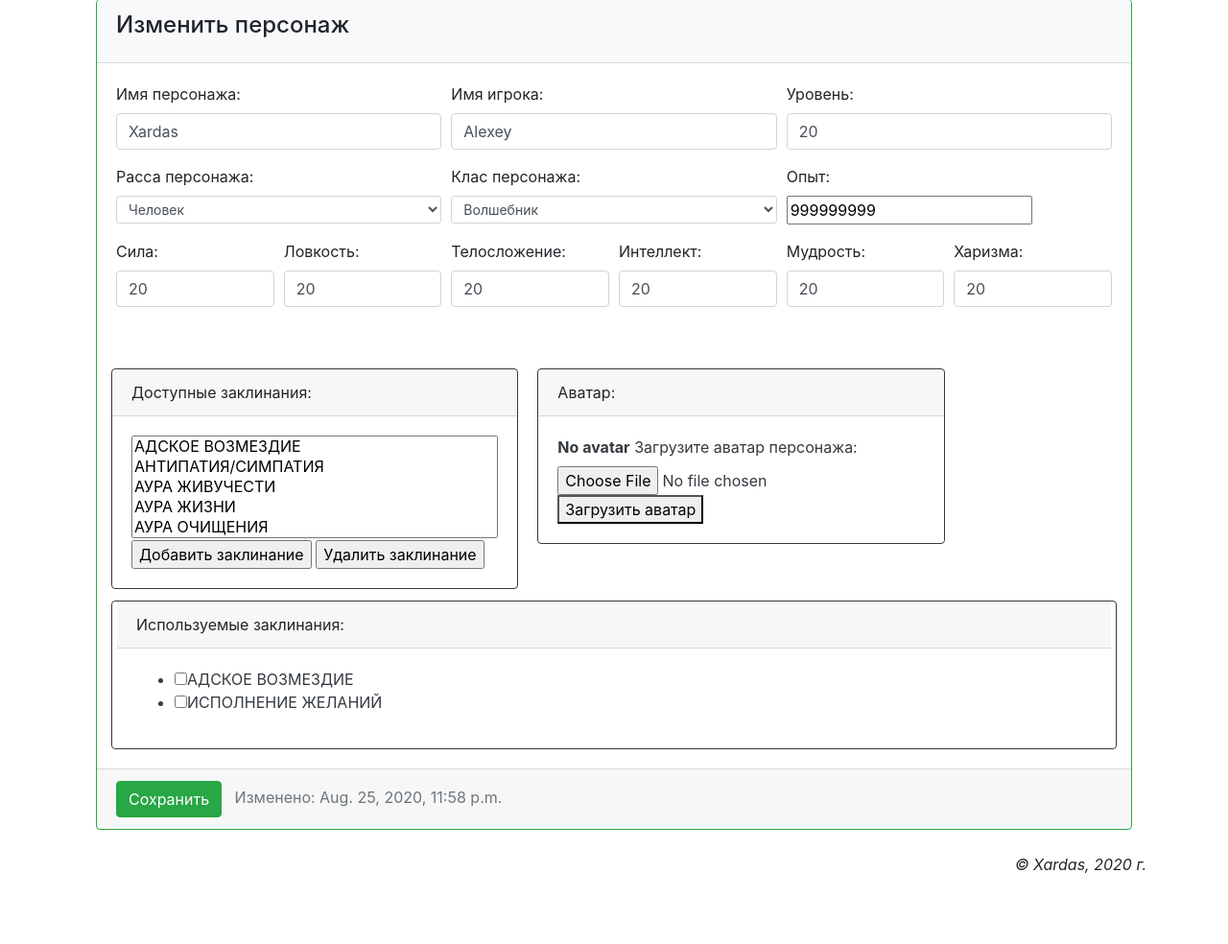
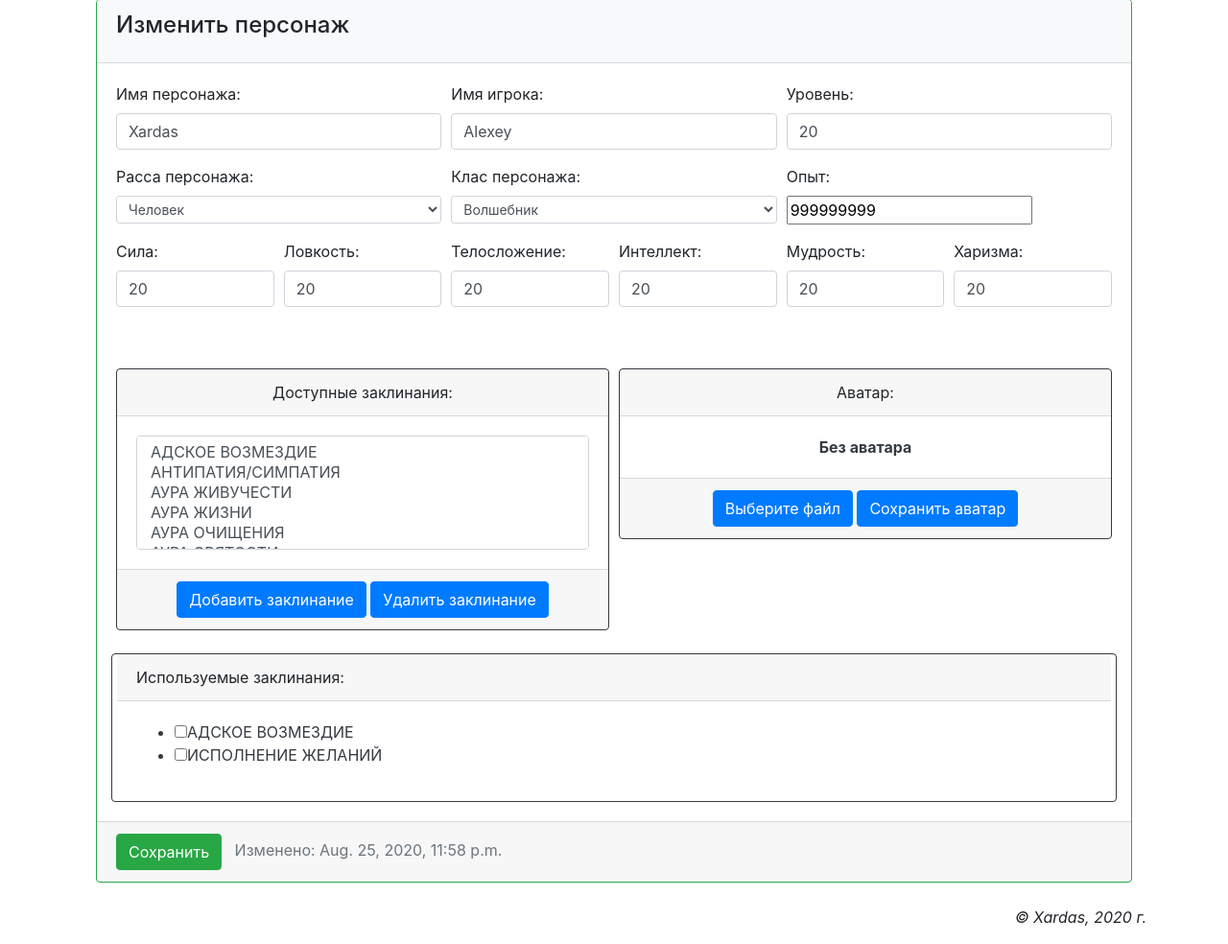
Before and after one commit to r2d2-lex/dnd5e, a Django app: a page that uses ksardas/main/templates/layout/basic.html in a window 1280 px wide; the page is wider, and only the part inside the window is pictured. Shown: the part 252-1236 px from the top of that part at 96% size. Before the commit the page ends 1162 px from the top of that part, so only its background shows below. Run offline with Django 3.2, Linux system fonts and the light colour scheme; a user stored in the database is signed in; data comes from the database, SQL or seed files in the repository; both versions use the stored data as it was after the commit; parts of the project's set-up code (start-up, migrations or seed data) failed here and were passed over; some libraries are stand-ins or nearby versions.

Commit message:
дизайн редактора персонажей

```diff
--- /dev/null
+++ b/ksardas/main/static/main/edit_char.css
@@ -0,0 +1,20 @@
+.btn-file {
+    position: relative;
+    overflow: hidden;
+}
+
+.btn-file input[type=file] {
+    position: absolute;
+    top: 0;
+    right: 0;
+    min-width: 100%;
+    min-height: 100%;
+    font-size: 100px;
+    text-align: right;
+    filter: alpha(opacity=0);
+    opacity: 0;
+    outline: none;
+    background: white;
+    cursor: inherit;
+    display: block;
+}
--- a/ksardas/main/templates/layout/basic.html
+++ b/ksardas/main/templates/layout/basic.html
@@ -16,6 +16,7 @@
         <!-- Bootstrap CSS -->
         <link rel="stylesheet" href="https://stackpath.bootstrapcdn.com/bootstrap/4.4.1/css/bootstrap.min.css" integrity="sha384-Vkoo8x4CGsO3+Hhxv8T/Q5PaXtkKtu6ug5TOeNV6gBiFeWPGFN9MuhOf23Q9Ifjh" crossorigin="anonymous">
         <link rel="stylesheet" type="text/css" href="{% static 'main/style.css' %}">
+        {% block style %}{% endblock %}
     </head>
 
     <body class="container-fluid">
--- a/ksardas/main/templates/main/edit_character.html
+++ b/ksardas/main/templates/main/edit_character.html
@@ -1,5 +1,8 @@
 {% extends "layout/basic.html" %}
-
+{% load static %}
+{% block style %}
+<link rel="stylesheet" type="text/css" href="{% static 'main/edit_char.css' %}">
+{% endblock %}
 {% block title %}Редактор персонажа{% endblock %}
 
 {% block content %}
@@ -57,7 +60,6 @@
                     <label for="expirence">Опыт: </label>
                     <input id="expirence" type="number" name="expirence" step="1" min="0" value="{{ form.expirence }}"><br>
                 </div>
-
             </div>
 
 
@@ -93,39 +95,45 @@
                 </div>
             </div>
 
-            <div class="form-row">
-<!--                <div class="card-group">-->
-                <div class="card-columns">
+            <div class="form-row row-cols-2 row-cols-md-2 text-center">
+                <div class="col mb-6">
                     <div class="card border-dark">
                         <div class="card-header">Доступные заклинания:</div>
                         <div class="card-body text-dark">
-                            <select id="spells" name="spells" size="5">
+                            <select id="spells" class="custom-select" name="spells" size="5" multiple>
                             {% for spellname in spells %}
                                 <option value="{{ spellname }}">{{ spellname }}</option>
                             {% endfor %}
                             </select>
-                            <input type="submit" value="Добавить заклинание" name="do_addspell">
-                            <input type="submit" value="Удалить заклинание" name="do_delspell">
+                        </div>
+                        <div class="card-footer">
+                                <input type="button" class="btn btn-primary" value="Добавить заклинание" name="do_addspell">
+                                <input type="button" class="btn btn-primary" value="Удалить заклинание" name="do_delspell">
                         </div>
                     </div>
+                </div>
 
+                <div class="col mb-6">
                     <div class="card border-dark">
                         <div class="card-header">Аватар:</div>
                         <div class="card-body text-dark">
                             {% if form.avatar %}
-                                <img src="{{ form.avatar.url }}" width="120" height="120">
+                                <img src="{{ form.avatar.url }}" class="img-thumbnail" width="170" height="170">
                             {% else %}
-                                <b>No avatar</b>
+                                <b>Без аватара</b>
                             {% endif %}
-
+                        </div>
+                        <div class="card-footer">
                             <input type="hidden" name="name" value="{{ form.name }}">
-                            <label for="avatar">Загрузите аватар персонажа:</label>
-                            <input id="avatar" type="file" name="avatar">
-                            <button type="submit">Загрузить аватар</button><br>
+                            <span class="btn btn-primary btn-file">
+                                Выберите файл<input id="avatar" type="file" name="avatar">
+                            </span>
+                            <button type="button" class="btn btn-primary">Сохранить аватар</button>
                         </div>
                     </div>
                 </div>
             </div>
+            <br>
 
             <div class="form-row">
                 <div class="card border-dark col-md-12">
```
Also changed, not shown: ksardas/db.sqlite3.
